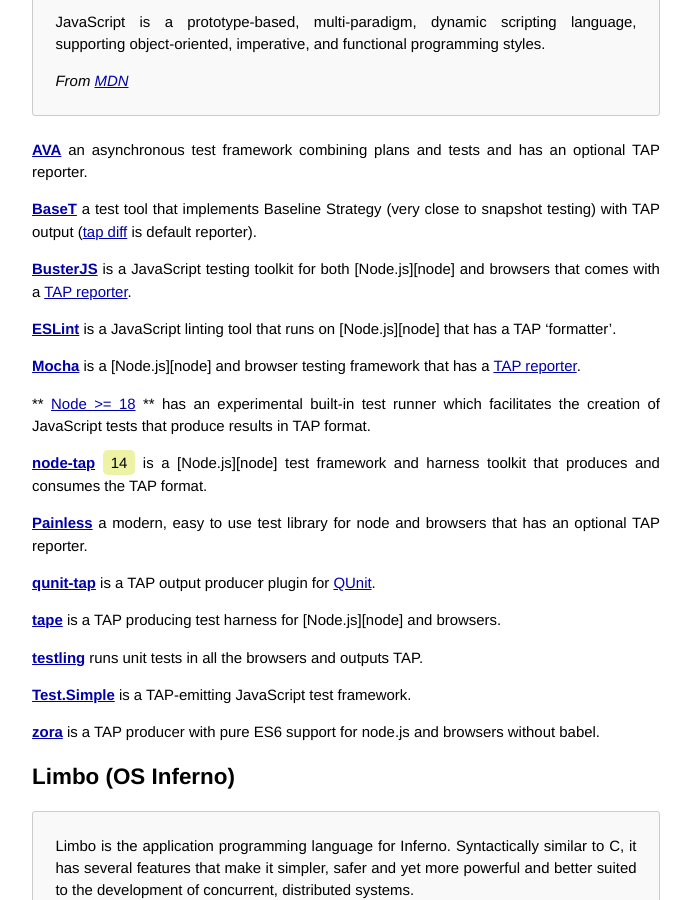
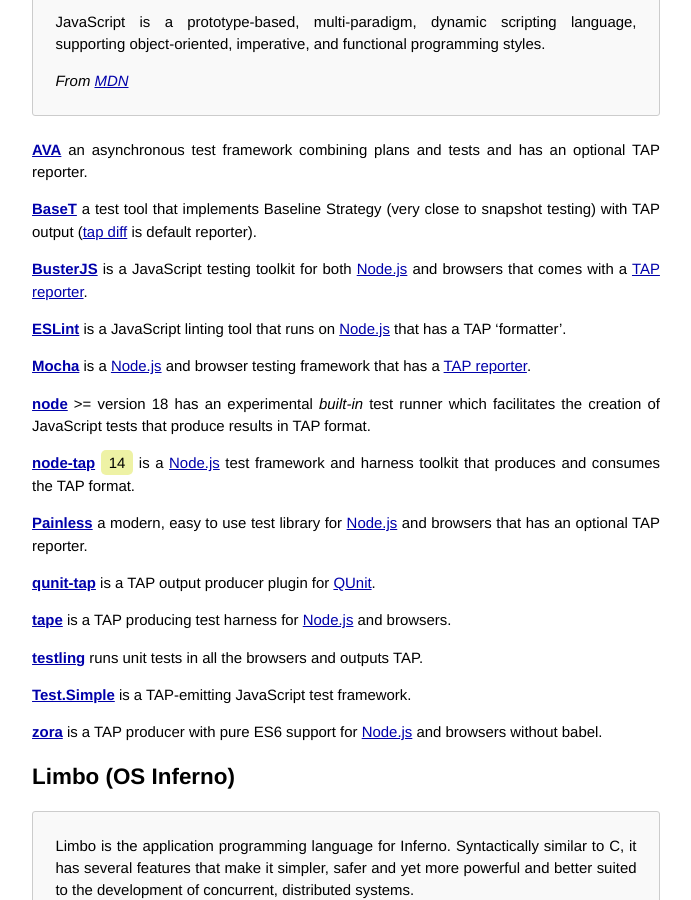
Before and after one commit to TestAnything/testanything.github.io, a Jekyll site: the page built from producers.md, in a window 1280 px wide and 900 px high, scrolled down 5912 px. Shown: the whole window, without its empty margins (294-985 px from the left). Built offline with Jekyll 4.4.1, drawn with Linux system fonts in a browser that asks for light colours.

Commit message:
Update producers.md

```diff
--- a/producers.md
+++ b/producers.md
@@ -334,13 +334,15 @@
 **[Mocha](http://mochajs.org/)** is a [Node.js][node] and browser testing
 framework that has a [TAP reporter](http://mochajs.org/#tap).
 
-** [Node >= 18](https://nodejs.org/docs/latest-v18.x/api/test.html#test-runner) ** has an experimental built-in test runner which facilitates the creation of JavaScript tests that produce results in TAP format.
+[node]: https://nodejs.org
+
+**[node](https://nodejs.org/docs/latest-v18.x/api/test.html#test-runner)** >= version 18 has an experimental *built-in* test runner which facilitates the creation of JavaScript tests that produce results in TAP format.
 
 **[node-tap](https://github.com/isaacs/node-tap)** <span
 class="badge">14</span> is a [Node.js][node] test framework and harness toolkit
 that produces and consumes the TAP format.
 
-**[Painless](https://github.com/taylorhakes/painless)** a modern, easy to use test library for node and browsers that has an optional TAP reporter.
+**[Painless](https://github.com/taylorhakes/painless)** a modern, easy to use test library for [Node.js][node] and browsers that has an optional TAP reporter.
 
 **[qunit-tap](https://github.com/twada/qunit-tap)** is a TAP output producer
 plugin for [QUnit](http://qunitjs.com/).
@@ -354,7 +356,7 @@
 **[Test.Simple](https://github.com/theory/test-simple-js)** is a TAP-emitting
 JavaScript test framework.
 
-**[zora](https://github.com/lorenzofox3/zora)** is a TAP producer with pure ES6 support for node.js and browsers without babel.
+**[zora](https://github.com/lorenzofox3/zora)** is a TAP producer with pure ES6 support for [Node.js][node] and browsers without babel.
 
 ## <a id="limbo"></a> [Limbo (OS Inferno)](#limbo)
 
```
